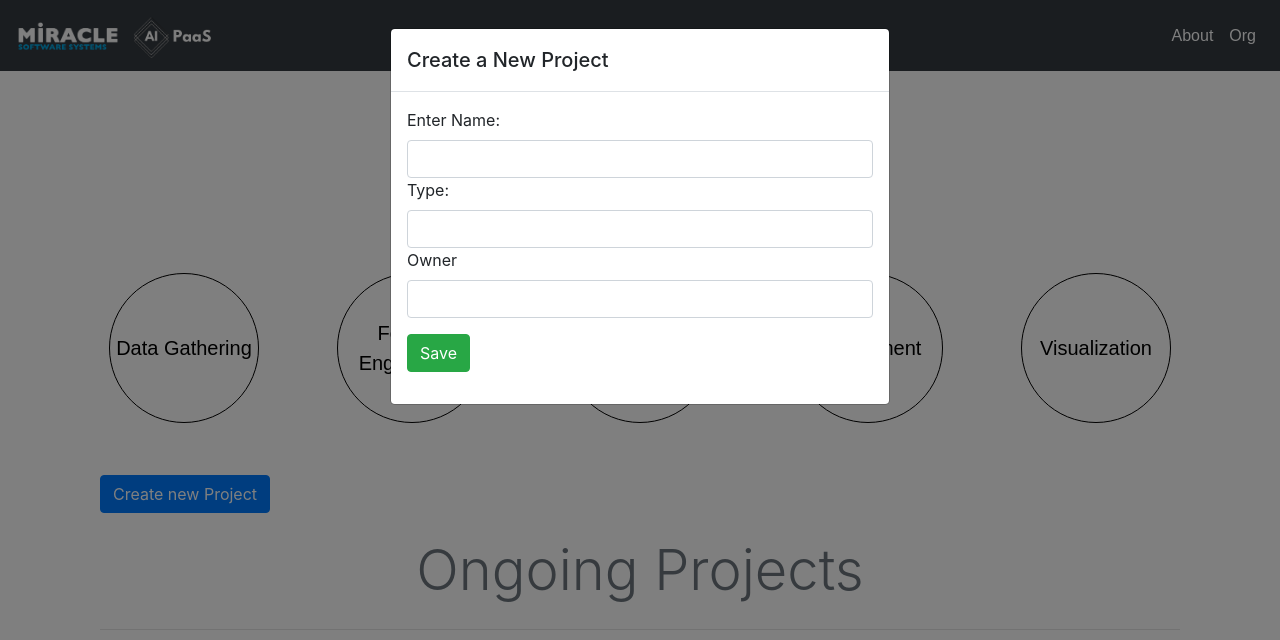
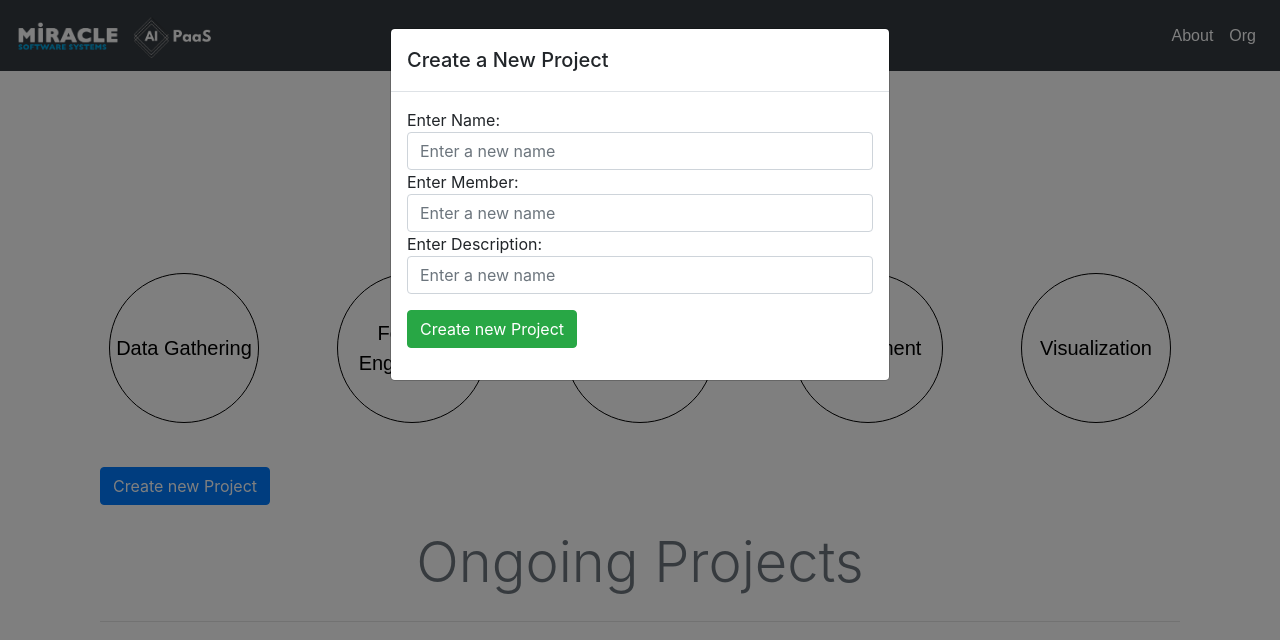
Before and after one commit to Karun27/AIPaaS, a React (Create React App) app: page /Home in a window 1280 px wide. Both pictures are taken after a click on the button "Create new Project". Shown: the top 640 px of the page. Built offline with nearby package versions, Linux system fonts and the light colour scheme.

Commit message:
Add cardcomponent

```diff
--- a/src/App.css
+++ b/src/App.css
@@ -143,5 +143,5 @@
   }
 
   .circle:hover{
-  border: 3px solid gray;
+  border: 10px solid gray;
   }
--- a/src/CardComponent.js
+++ b/src/CardComponent.js
@@ -1,6 +1,7 @@
 import React, { Component } from 'react';
 import './App.css';
-
+import {Link} from 'react-router-dom';
+import {Modal, ModalBody, Button, ModalHeader, Input} from "reactstrap";
 
 
 class CardComponent extends Component {
@@ -15,10 +16,27 @@ render() {
     return (
 
       <div>
-        <p>
-            hello
-        </p>
+        <Link to="/Project">
+              <Button color="light">
+              <div className="card mb-1" id="car">
+        <div className="card-body">
+                <h4 className="card-title text-center">Name{this.props.name}</h4>
+                <div className="row justify-content-center mb-1">
+                  <p className="card-text">
+                    <span className="badge badge-light py-2 mr-2">Type</span>
+                    <span>{this.props.type}</span>
 
+                  </p>
+                  </div> <div className="row justify-content-center mb-1">
+                  <p class="card-text ">
+                    <span class="badge badge-light py-2 mr-2">Owner</span>
+                    <span>{this.props.owner}</span>
+                  </p>
+                </div>
+                </div></div>
+
+              </Button>
+              </Link>
 
       </div>
 
--- a/src/NewProject.js
+++ b/src/NewProject.js
@@ -2,6 +2,8 @@ import React from "react";
 import ReactDOM from "react-dom";
 import "../node_modules/bootstrap/dist/css/bootstrap.min.css";
 import {Modal, ModalBody, Button, ModalHeader, Input} from "reactstrap";
+import CardComponent from "./CardComponent";
+import {Link} from 'react-router-dom';
 
 
 
@@ -10,93 +12,72 @@ class NewProject extends React.Component {
     super(props);
 
     this.state = {
-      modal: false,
-      modalInputName: "",
-      modalInputType: "",
-      modalInputOwner: "",
-      change: '',
-      items:[]
+      people: [],
+
     };
+    this.headers = [
+      { key: 'name', label: 'name'},
+      { key: 'owner', label: 'owner' },
+      { key: 'description', label: 'description' }
+    ];
     this.toggle= this.toggle.bind(this);
+    this.handleClick = this.handleClick.bind(this);
+
 
   }
 
   toggle() {
     this.setState({
-      modal: !this.state.modal
+      modal: !this.state.modal,
+      people:[]
     });
   }
-  addItem = event => {
-    event.preventDefault();
-    const {modalInputName, modalInputType, modalInputOwner} = this.state;
-    const itemsInState = this.state.items;
-    const itemsArrayLength = itemsInState.length;
-    const id = itemsArrayLength ? (itemsInState[itemsArrayLength - 1].id + 1) : 1;
-    this.setState({
-      items: [
-        ...itemsInState,
-        Object.assign({}, {
-          id,
-          modalInputName,
-          modalInputType,
-          modalInputOwner
-        })
-      ],
-      modalInputName: "",
-      modalInputType: "",
-      modalInputOwner:""
-    })
-  };
+  handleClick (){
+    if (this.nameTextInput !== null) {
+      this.setState({
+        people: this.state.people.concat( this.nameTextInput.value, this.typeTextInput.value, this.ownerTextInput.value),
+        modal:false
+      });
+
+
+    }
+
+  }
 
 
 
-  handleChange(e) {
-    const target = e.target;
-    const name = target.name;
-    const type = target.type;
-    const owner = target.owner;
-    const value = target.value;
 
-    this.setState({
-      [name]: value,
-      [type]: value,
-      [owner]: value
-    });
-  }
+  // componentDidUpdate (){
+  //   this.nameTextInput.value = '';
+  //   this.typeTextInput.value = '';
+  //   this.ownerTextInput.value = '';
 
-  handleSubmit(e) {
+  // }
 
-    this.setState({
-      name: this.state.modalInputName,
-      type: this.state.modalInputType,
-      owner: this.state.modalInputOwner,
-
-    });
-    this.modalClose();
-  }
 
   modalOpen() {
     this.setState({ modal: true });
   }
 
-  modalClose() {
-    this.setState({
-      modalInputName: "",
-      modalInputType: "",
-      modalInputOwner: "",
-      modal: false
-    });
-  }
+  // modalClose() {
+  //   this.setState({
+  //     nameTextInput: "",
+  //     modalInputType: "",
+  //     modalInputOwner: "",
+  //     modal: false
+  //   });
+  // }
 
   render() {
+    let names = this.state.people.map(name => {
+      return(
+      <li>{name}</li>
+      )
+    });
+let hi= console.log(names);
     return (
       <div className="App">
-        <h1>
-         {this.state.name}
-          {this.state.type}
-          {this.state.owner}
-          {this.state.items}
-        </h1>
+
         <Button color="primary" onClick={this.toggle}>
           Create new Project
         </Button>
@@ -107,39 +88,28 @@ class NewProject extends React.Component {
           </ModalHeader>
           <ModalBody>
           <div className="form-group" >
-            <label>Enter Name:</label>
-            <Input
-              type="text"
-              value={this.state.modalInputName}
-              name="modalInputName"
-              onChange={e => this.handleChange(e)}
-              className="form-control"
-            />
-            <label>Type:</label>
-            <Input
-              type="text"
-              value={this.state.modalInputType}
-              name="modalInputType"
-              onChange={e => this.handleChange(e)}
-              className="form-control"
-            />
-            <label>Owner</label>
-            <Input
-              type="text"
-              value={this.state.modalInputOwner}
-              name="modalInputOwner"
-              onChange={e => this.handleChange(e)}
-              className="form-control"
-            />
-         </div>
-          <div className="form-group">
-            <Button color="success" onClick={e => this.handleSubmit(e)} type="button">
-              Save
+            Enter Name:
+            <input type="text" placeholder="Enter a new name" ref={(ref) => this.nameTextInput = ref} className="form-control" />
+            Enter Member:
+                        <input type="text" placeholder="Enter a new name" ref={(ref) => this.typeTextInput = ref} className="form-control" />
+                        Enter Description:
+            <input type="text" placeholder="Enter a new name" ref={(ref) => this.ownerTextInput = ref} className="form-control" />
+            </div>
+            <div className="form-group" >
+
+            <Button color="success" onClick={this.handleClick}  type="button">
+              Create new Project
             </Button>
 
-          </div>
+            </div>
           </ModalBody>
         </Modal>
+        {/* <CardComponent name={hi[0]} type= {hi[1]} owner={hi[2]} /> */}
+        <div className="row">
+            <div className="col-md-4 col-md-offset-2">
+  {names}
+            </div>
+          </div>
       </div>
     );
   }
--- a/src/Test.js
+++ b/src/Test.js
@@ -116,12 +116,8 @@ class Test extends Component {
     const {name, type, owner} = this.state;
     return <div>
       <div className="container pt-4">
-      <NewProject
-      name={name}
-      type={type}
-      owner={owner}
-      onSubmit={this.addItem}
-      onChange={this.handleInputChange}/>
+      <NewProject />
+
         {/* <AddItem
             name={name}
             type={type}
```
